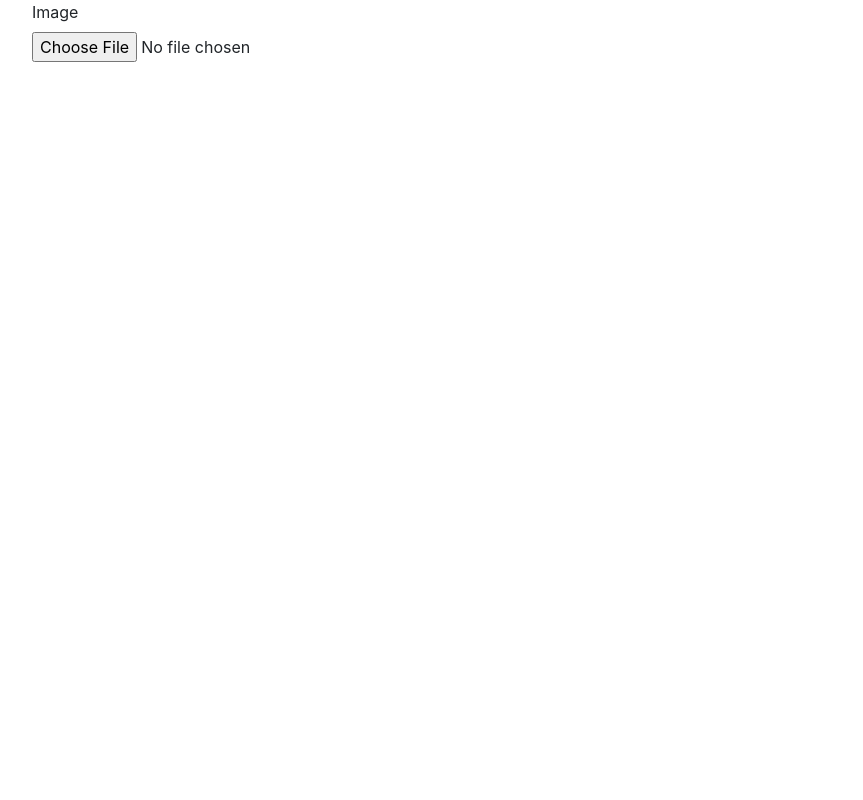
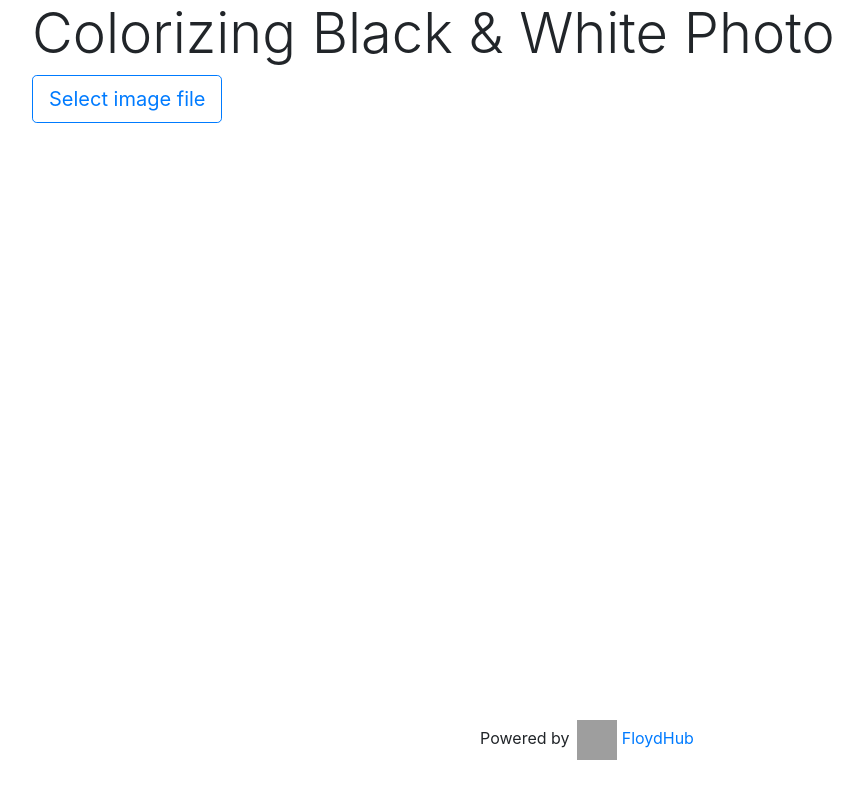
Before and after one commit to floydhub/colornet-template, a Flask app: page / in a window 1280 px wide. Shown: the whole page, without its empty margins (53-916 px from the left). Run offline with Flask 2, Linux system fonts and the light colour scheme; some libraries are stand-ins or nearby versions; grey boxes are pictures that could not be loaded.

Commit message:
make it pretty

```diff
--- a/app.py
+++ b/app.py
@@ -15,8 +15,8 @@ floyd run --cpu --data floydhub/datasets/colornet/1:colornet --mode serve --env
 """
 app = Flask(__name__)
 app.config['DEBUG'] = False
+load_model()
 
-# load_model()
 
 @app.route('/', methods=['GET'])
 @app.route('/expose/<route_key>', methods=['GET'])
@@ -54,9 +54,4 @@ def eval_image(route_key=''):
 
 
 if __name__ == "__main__":
-    print(("* Loading model and starting Flask server..."
-           "please wait until server has fully started"))
-
-    load_model()
-
     app.run(host='0.0.0.0', threaded=False)
--- a/templates/layout.html
+++ b/templates/layout.html
@@ -5,8 +5,43 @@
     <link rel="stylesheet" href="https://stackpath.bootstrapcdn.com/bootstrap/4.1.0/css/bootstrap.min.css" integrity="sha384-9gVQ4dYFwwWSjIDZnLEWnxCjeSWFphJiwGPXr1jddIhOegiu1FwO5qRGvFXOdJZ4" crossorigin="anonymous">
     <link rel="stylesheet" href="https://use.fontawesome.com/releases/v5.1.0/css/all.css" integrity="sha384-lKuwvrZot6UHsBSfcMvOkWwlCMgc0TaWr+30HWe3a4ltaBwTZhyTEggF5tJv8tbt" crossorigin="anonymous">
     <script src="https://cdnjs.cloudflare.com/ajax/libs/jquery/3.3.1/jquery.min.js" integrity="sha256-FgpCb/KJQlLNfOu91ta32o/NMZxltwRo8QtmkMRdAu8=" crossorigin="anonymous"></script>
+    <style type="text/css">
+      html, body {
+        height: 100%;
+      }
+      .root-container {
+        min-height: 100%;
+        position: relative;
+        padding-bottom: 6rem;
+      }
+      footer {
+        position: absolute;
+        bottom: 0;
+        height: 6rem;
+        width: 100%;
+        text-align: center;
+        padding: 1rem;
+      }
+      footer > a {
+        margin-left: 0.2rem;
+      }
+      footer > a:hover {
+        text-decoration: none;
+      }
+    </style>
   </head>
   <body>
-    {% block body %}{% endblock %}
+    <div class="root-container">
+
+      {% block body %}{% endblock %}
+
+      <footer>
+        <span>Powered by</span>
+        <a href="https://floydhub.com">
+          <img src="https://s3-us-west-2.amazonaws.com/floydhub-assets/logo/f_blue_rect_small.png" height=40 width=40/>
+          FloydHub
+        </a>
+      </footer>
+    </div>
   </body>
 </html>
--- a/templates/serving_template.html
+++ b/templates/serving_template.html
@@ -3,7 +3,24 @@
 
 <style>
   .loading {
-    color: #ADD8E6;
+    color: #e2e3e5;
+  }
+  label.btn-file {
+    overflow: hidden;
+    position: relative;
+  }
+  label.btn-file input[type='file'] {
+    cursor: inherit;
+    display: block;
+    filter: alpha(opacity=0);
+    min-height: 100%;
+    min-width: 100%;
+    opacity: 0;
+    position: absolute;
+    right: 0;
+    top: 0;
+    text-align: right;
+    cursor: pointer;
   }
 </style>
 
@@ -60,12 +77,19 @@
 <div class="container">
   <div class='row'>
     <div class='col-sm-12'>
+      <h1 class='display-4'>Colorizing Black &amp; White Photo</h1>
+    </div>
+  </div>
+  <div class='row'>
+    <div class='col-sm-12'>
       <form id='imgForm' action="{{eval_path}}" method='POST' enctype="multipart/form-data">
           <div class='form-group'>
-            <label for="file">Image</label>
-            <input type="file"
-                   class='form-control-file'
-                   id="file" name="file"></input>
+            <label class='btn-file btn btn-outline-primary btn-lg'>
+              Select image file
+              <input type="file"
+                     class='form-control-file'
+                     id="file" name="file"></input>
+            </label>
           </div>
       </form>
     </div>
```
